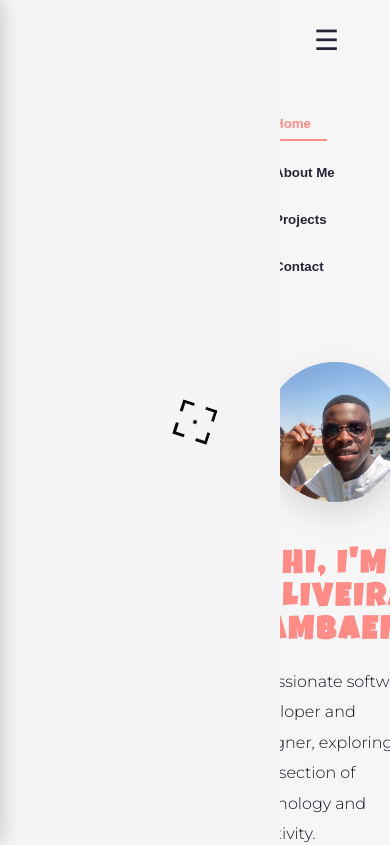
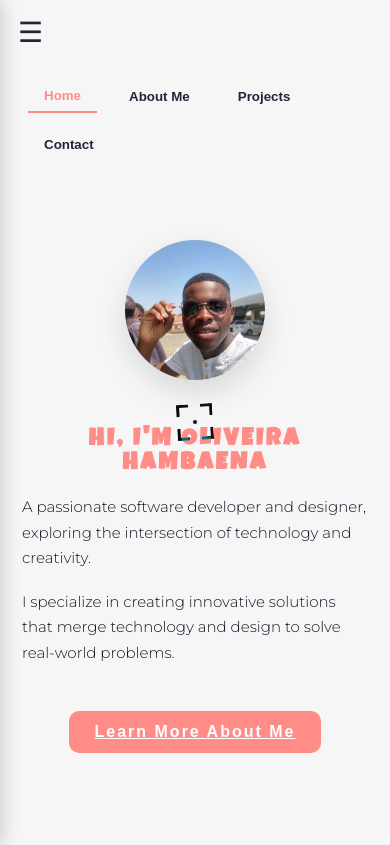
Before and after one commit to OliveiraHambaena/My-Web-Portfolio, a React (Vite) app: page / in a window 390 px wide. Shown: the top 845 px of the page. Built offline with nearby package versions, Linux system fonts and the light colour scheme; the HTML template or start-up script is replaced by a standard one.

Commit message:
Mobile Responsiveness

```diff
--- a/index.html
+++ b/index.html
@@ -3,7 +3,7 @@
   <head>
     <meta charset="utf-8" />
     <meta name="viewport" content="width=device-width, initial-scale=1.0" />
-    <title>React Portfolio</title>
+    <title>OLLY's Web Portfolio</title>
     <!-- Load Luckiest Guy from Google Fonts -->
     <link rel="preconnect" href="https://fonts.googleapis.com">
     <link rel="preconnect" href="https://fonts.gstatic.com" crossorigin>
--- a/src/index.css
+++ b/src/index.css
@@ -9,6 +9,8 @@
 
 *{box-sizing:border-box}
 html,body,#root{height:100%;margin:0}
+/* Prevent horizontal overflow from decorative elements on small screens */
+html, body { overflow-x: hidden; }
 
 /* Base: Arial with sans-serif fallback */
 body{font-family: Arial, sans-serif;background:#f5f5f5;color:#111}
@@ -149,6 +151,8 @@ h1, h2, h3, .site-title, .hero-title, .page h1, .project-title, .page .page-titl
   .sidebar{position:fixed;left:0;top:0;height:100vh;z-index:70;transform:translateX(-100%);box-shadow:2px 0 18px rgba(0,0,0,.18)}
   .sidebar.open{transform:translateX(0)}
   .sidebar-inner{padding:20px}
+  /* Remove the desktop content left margin when sidebar is hidden on mobile */
+  .content-area{ margin-left:0; padding-left:0; }
 
   .mobile-page-nav{
     display:flex;
@@ -183,6 +187,26 @@ h1, h2, h3, .site-title, .hero-title, .page h1, .project-title, .page .page-titl
   .page h1{font-size:32px}
   .page p{max-width:420px;margin:18px auto}
   .page .content-right{width:100%}
+}
+
+/* Smaller tablet adjustments (<=768px) */
+@media (max-width: 768px) {
+  .page-container{padding:20px}
+  .page h1{font-size:28px}
+  .page p{max-width:100%;padding:0 6px;text-align:left}
+  .nav-inner{padding:0 12px}
+  .mobile-page-nav{padding:0 12px}
+}
+
+/* Phone adjustments (<=480px) */
+@media (max-width: 480px) {
+  :root{--sidebar-width:240px}
+  .page-container{padding:16px}
+  .page h1{font-size:24px}
+  .page p{font-size:15px;line-height:1.7;max-width:100%;padding:0 6px}
+  .navbar{height:64px}
+  /* Ensure decorative pseudo elements don't create left overflow */
+  .sidebar:before { left: -80px; width: 360px; height: 360px; }
 }
 
 /* Projects Page Styles */
```
